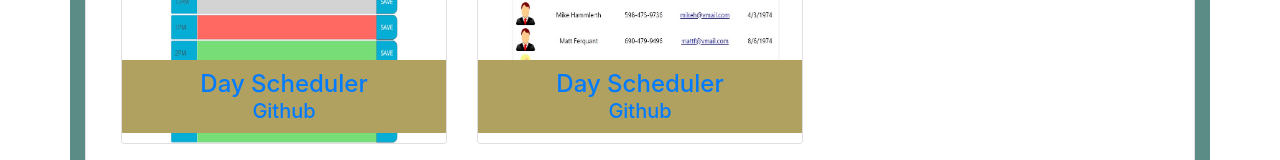
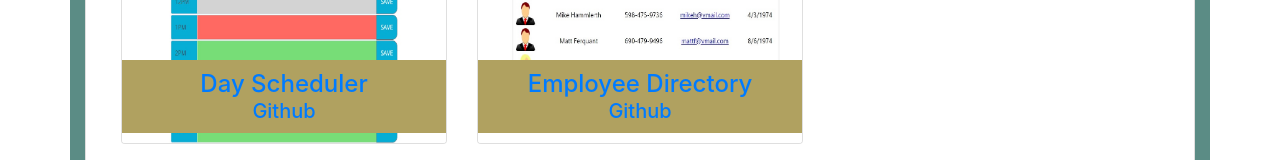
Before and after one commit to vadimsusername/vadimsusername.github.io, a plain HTML site: page portfolio.html in a window 1280 px wide. Shown: the part 709-869 px from the top of the page. Drawn offline with nearby package versions, Linux system fonts and the light colour scheme.

Commit message:
updated employee directory

```diff
--- a/portfolio.html
+++ b/portfolio.html
@@ -103,7 +103,7 @@
                                     <img class="card-img" src="employeeDirectory.jpg" alt="Card image cap">
                                     <div class="card-img-overlay image-overlay">
                                         <h4 class="card-text text-center ">
-                                            Day Scheduler
+                                            Employee Directory
                                         </h4>
                                         <h5 class="card-text text-center">
                                             <a href="https://github.com/vadimsusername/staff-directory" target="_blank">Github</a>
```
